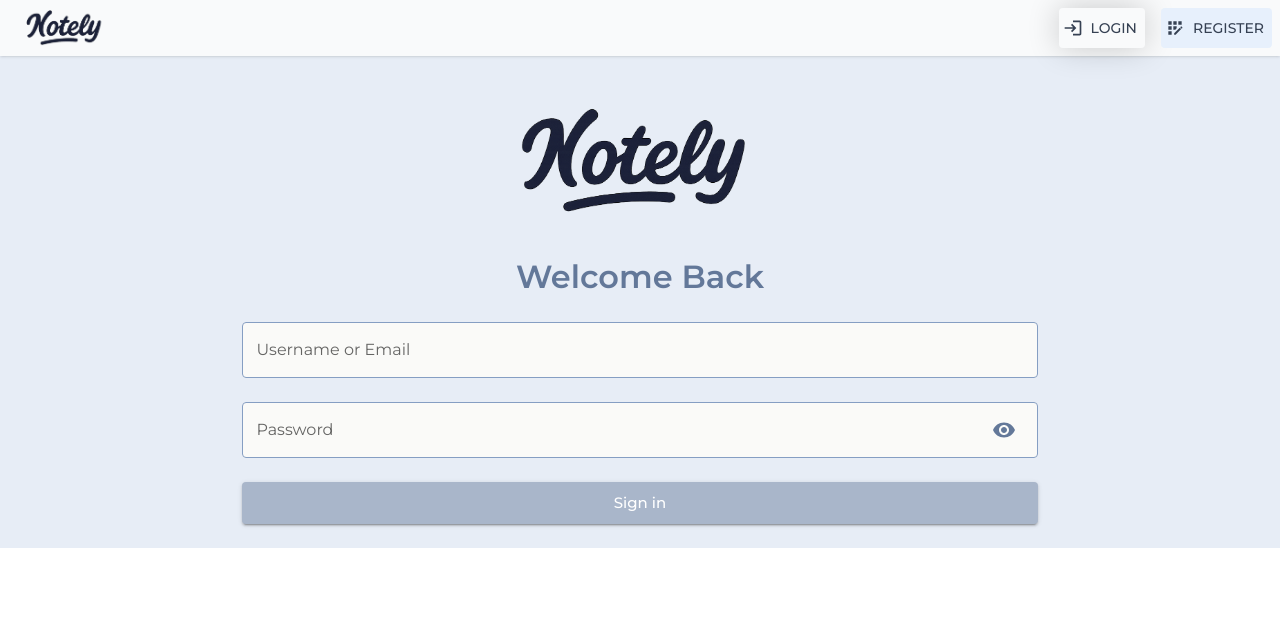
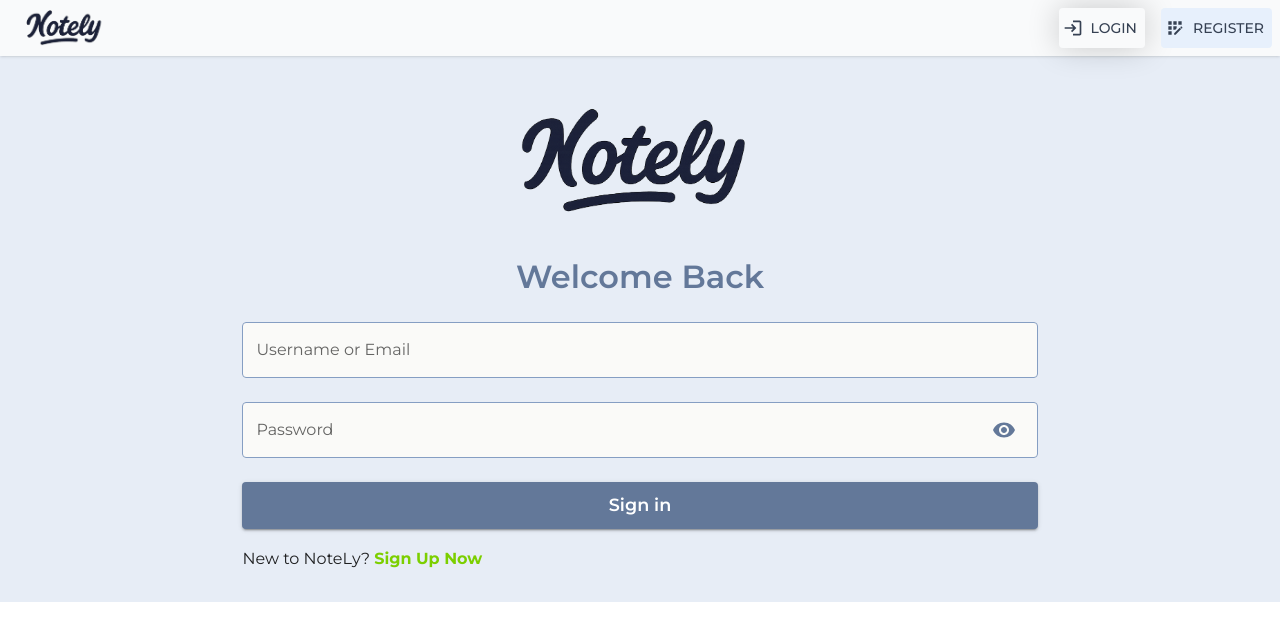
Before and after one commit to WaithakaGuru/NoteLy, a React (Vite) app in the folder client/: page /login in a window 1280 px wide. Shown: the top 640 px of the page. Built offline with nearby package versions, Linux system fonts and the light colour scheme.

Commit message:
Add the No account fall back

```diff
--- a/client/src/pages/LoginPage.tsx
+++ b/client/src/pages/LoginPage.tsx
@@ -1,6 +1,7 @@
 import { Alert, Button, Paper, Stack, TextField, Typography } from "@mui/material"
 import PasswordInput from "../components/PasswordInput"
 import { useState } from "react";
+import { Link } from "react-router-dom";
 
 function LoginPage() {
     const [error, setError] =  useState("")
@@ -30,24 +31,33 @@ function LoginPage() {
                      borderRadius: 1,  color: "darkgrey",
                     "& .MuiOutlinedInput-root": {
                     "& fieldset": {
-                        borderColor: "#859ec3", // default border
+                        borderColor: "#859ec3",
                     },
                     "&:hover fieldset": {
-                        borderColor: "#84aeec", // border on hover
+                        borderColor: "#84aeec",
                     },
                     "&.Mui-focused fieldset": {
-                        borderColor: "#859ec3", // border on focus
-                        borderWidth: "2px", // optional: make it thicker
+                        borderColor: "#859ec3",
+                        borderWidth: "2px",
                     },}
                  }}
             />
             <PasswordInput/>
 
-            <Button type="submit" sx={{textTransform: "none", mx:"auto", background: "#a9b6ca"}}
+            <Button type="submit" sx={{textTransform: "none", mx:"auto", background: "#637899",
+                fontWeight: 600, fontSize: "1.1rem"
+            }}
                 variant="contained"  size="large" fullWidth
             >
                 Sign in
             </Button>
+
+            <Typography variant="subtitle1" gutterBottom mt={2}>
+                New to NoteLy?
+                <div className="text-lime-500 inline-flex font-bold ml-1 hover:underline">
+                    <Link to={"/register"} title="Create New NoteLy account">Sign Up Now</Link>
+                </div>
+            </Typography>
         </Paper>
     </Stack>
   )
```
